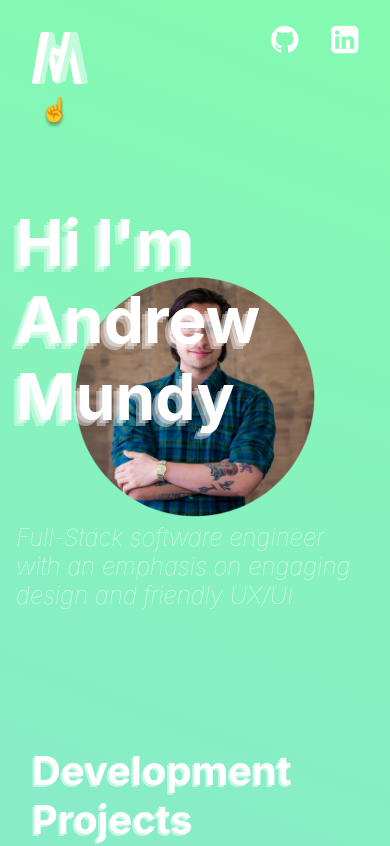
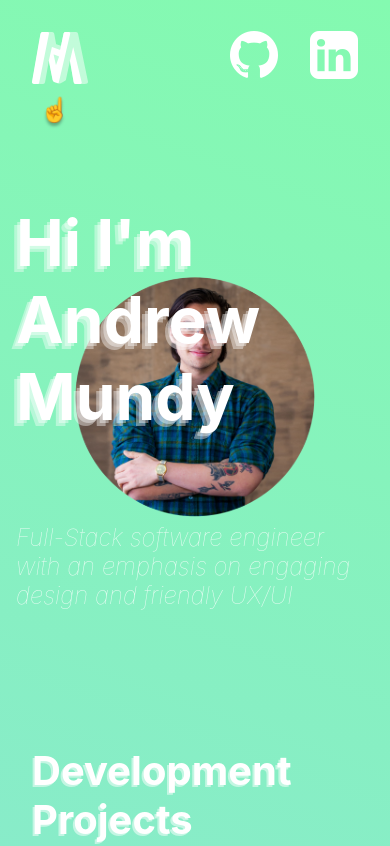
Before and after one commit to andrewmundy/andrewmundy, a React (Create React App) app: page / in a window 390 px wide. Shown: the top 846 px of the page. Built offline with nearby package versions, Linux system fonts and the light colour scheme.

Commit message:
icon placement

```diff
--- a/src/App.scss
+++ b/src/App.scss
@@ -320,7 +320,7 @@ body {
     }
 
     .social * {
-        font-size: 2rem;
+        font-size: 3.5rem;
         margin: 0.5rem;
     }
 
```
